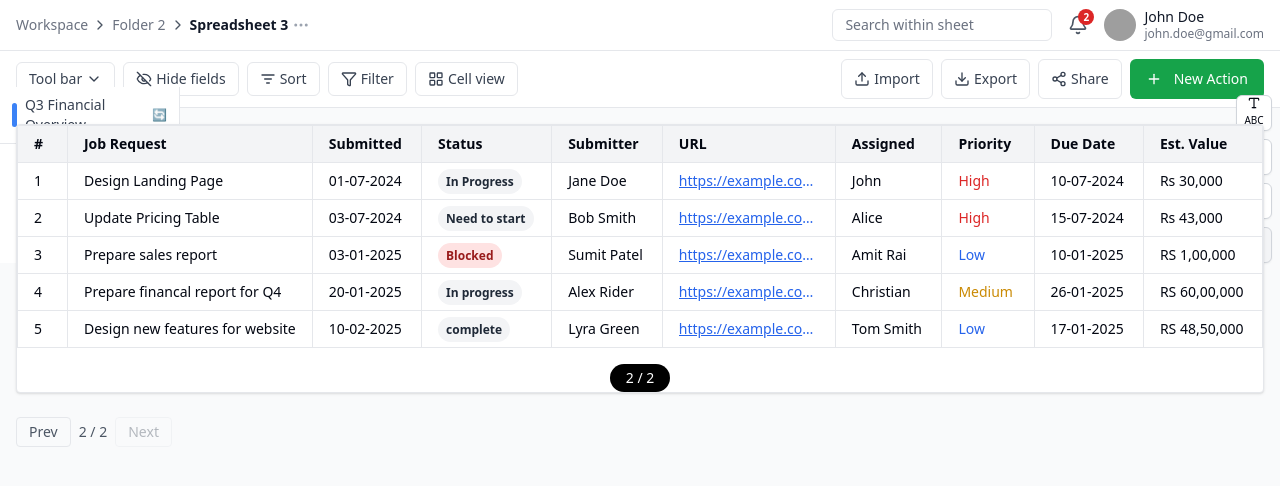
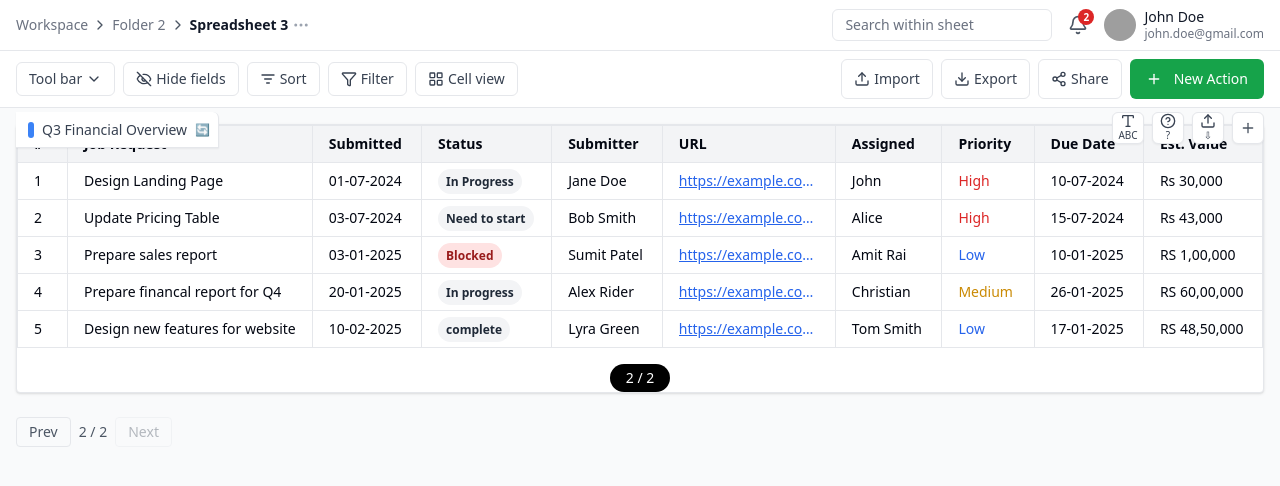
Before and after one commit to The-morning-star23/intern-spreadsheet, a React (Vite) app: page / in a window 1280 px wide. Shown: the top 486 px of the page. Built offline with nearby package versions, Linux system fonts and the light colour scheme; grey boxes are pictures that could not be loaded.

Commit message:
modified SheetHeader.tsx

```diff
--- a/src/components/SheetHeader.tsx
+++ b/src/components/SheetHeader.tsx
@@ -1,41 +1,38 @@
-import { Plus, HelpCircle, Upload, Type } from 'lucide-react';
-import { cn } from '@/lib/utils';
+import { HelpCircle, Plus, Type, Upload } from "lucide-react";
 
 const SheetHeader = () => {
   return (
-    <div className="absolute top-[87px] left-0 w-full flex">
-      {/* Q3 Tab */}
-      <div className="w-[180px] border-r border-gray-200 bg-white">
-        <div className="flex items-center px-3 py-2 space-x-2 border-b border-gray-200">
-          <div className="w-1.5 h-6 bg-blue-500 rounded" />
-          <span className="text-sm font-medium text-gray-700">Q3 Financial Overview</span>
-          <div className="ml-auto text-xs text-red-500 cursor-pointer">🔄</div>
-        </div>
+    <div className="absolute top-[112px] left-0 right-0 z-30 flex justify-between items-start px-4">
+      {/* Left Q3 Tab */}
+      <div className="flex items-center h-9 bg-white border-b border-r rounded-tr-md shadow-sm pl-3 pr-2">
+        <div className="w-1.5 h-4 bg-blue-500 rounded mr-2" />
+        <span className="text-sm font-medium text-gray-700">
+          Q3 Financial Overview
+        </span>
+        <span className="ml-2 text-xs text-red-500">🔄</span>
       </div>
 
-      {/* Right-side Toolbar */}
-      <div className="ml-auto flex flex-col justify-start items-center space-y-2 pr-2 pt-2">
-        <div className={iconBoxStyle}>
-          <Type className="w-4 h-4" />
-          <span className="text-[10px] font-medium">ABC</span>
-        </div>
-        <div className={iconBoxStyle}>
-          <HelpCircle className="w-4 h-4" />
-          <span className="text-[10px] font-medium">?</span>
-        </div>
-        <div className={iconBoxStyle}>
-          <Upload className="w-4 h-4" />
-          <span className="text-[10px] font-medium">⇩</span>
-        </div>
-        <div className={cn(iconBoxStyle, 'bg-gray-100 hover:bg-gray-200')}>
-          <Plus className="w-4 h-4" />
+      {/* Right Floating Buttons */}
+      <div className="flex items-center space-x-2">
+        {[
+          { icon: Type, label: "ABC" },
+          { icon: HelpCircle, label: "?" },
+          { icon: Upload, label: "⇩" },
+        ].map(({ icon: Icon, label }, i) => (
+          <div
+            key={i}
+            className="flex flex-col items-center justify-center w-8 h-8 bg-white border rounded-md shadow-sm text-xs font-medium text-gray-700 hover:bg-gray-100"
+          >
+            <Icon className="w-4 h-4" />
+            <span className="-mt-0.5 text-[10px]">{label}</span>
+          </div>
+        ))}
+        <div className="w-8 h-8 bg-white border rounded-md shadow-sm flex items-center justify-center hover:bg-gray-100">
+          <Plus className="w-4 h-4 text-gray-600" />
         </div>
       </div>
     </div>
   );
 };
 
-const iconBoxStyle =
-  'w-9 h-9 bg-white border border-gray-300 rounded-md shadow-sm flex flex-col justify-center items-center hover:shadow-md cursor-pointer';
-
 export default SheetHeader;
```
